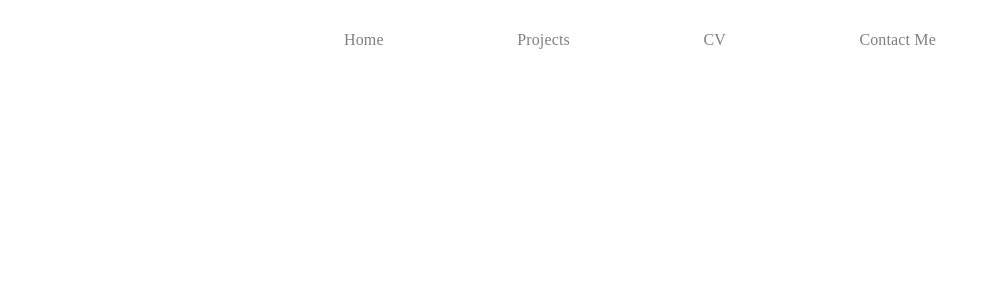
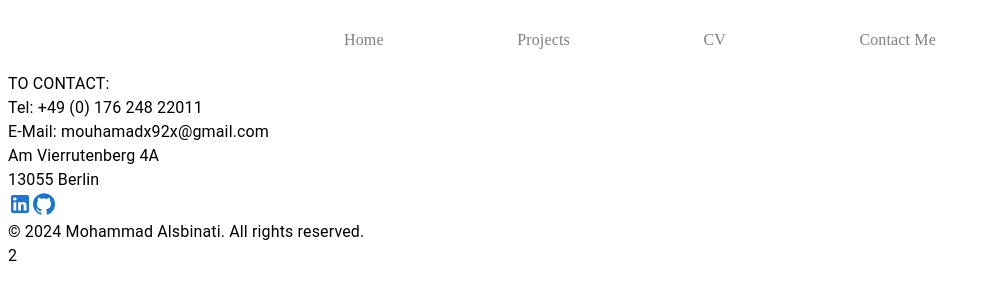
Before and after one commit to mouhamadx92x/portfolio, a Next.js app: page / in a window 1280 px wide. Shown: the top 300 px of the page, without its empty margins (0-991 px from the left). Built offline with nearby package versions, Linux system fonts and the light colour scheme.

Commit message:
create the footer: contact info section

```diff
--- /dev/null
+++ b/src/app/components/footer/index.tsx
@@ -0,0 +1,39 @@
+import { Box, Link, Typography } from "@mui/material";
+import LinkedInIcon from "@mui/icons-material/LinkedIn";
+import GitHubIcon from "@mui/icons-material/GitHub";
+
+const Footer = () => {
+    return (
+        <Box>
+            <Box>
+                <Typography>TO CONTACT:</Typography>
+                <Box>
+                    <Box>
+                        <Typography>Tel: +49 (0) 176 248 22011</Typography>
+                        <Typography>E-Mail: mouhamadx92x@gmail.com</Typography>
+                    </Box>
+                    <Box>
+                        <Typography>Am Vierrutenberg 4A</Typography>
+                        <Typography> 13055 Berlin</Typography>
+                    </Box>
+                </Box>
+                <Box>
+                    <Link href="https://www.linkedin.com/in/mohammad-alsbinati-466369262/">
+                        <LinkedInIcon fontSize="medium" />
+                    </Link>
+                    <Link href="https://github.com/mouhamadx92x">
+                        <GitHubIcon fontSize="medium" />
+                    </Link>
+                </Box>
+                <Typography>
+                    © 2024 Mohammad Alsbinati. All rights reserved.
+                </Typography>
+            </Box>
+            <Box>
+                <Typography>2</Typography>
+            </Box>
+        </Box>
+    );
+};
+
+export default Footer;
--- a/src/app/page.tsx
+++ b/src/app/page.tsx
@@ -1,7 +1,14 @@
+import { Box } from "@mui/material";
 import Header from "./components/header";
+import Footer from "./components/footer";
 
 const HomePage = () => {
-    return <Header />;
+    return (
+        <Box>
+            <Header />
+            <Footer />
+        </Box>
+    );
 };
 
 export default HomePage;
```
